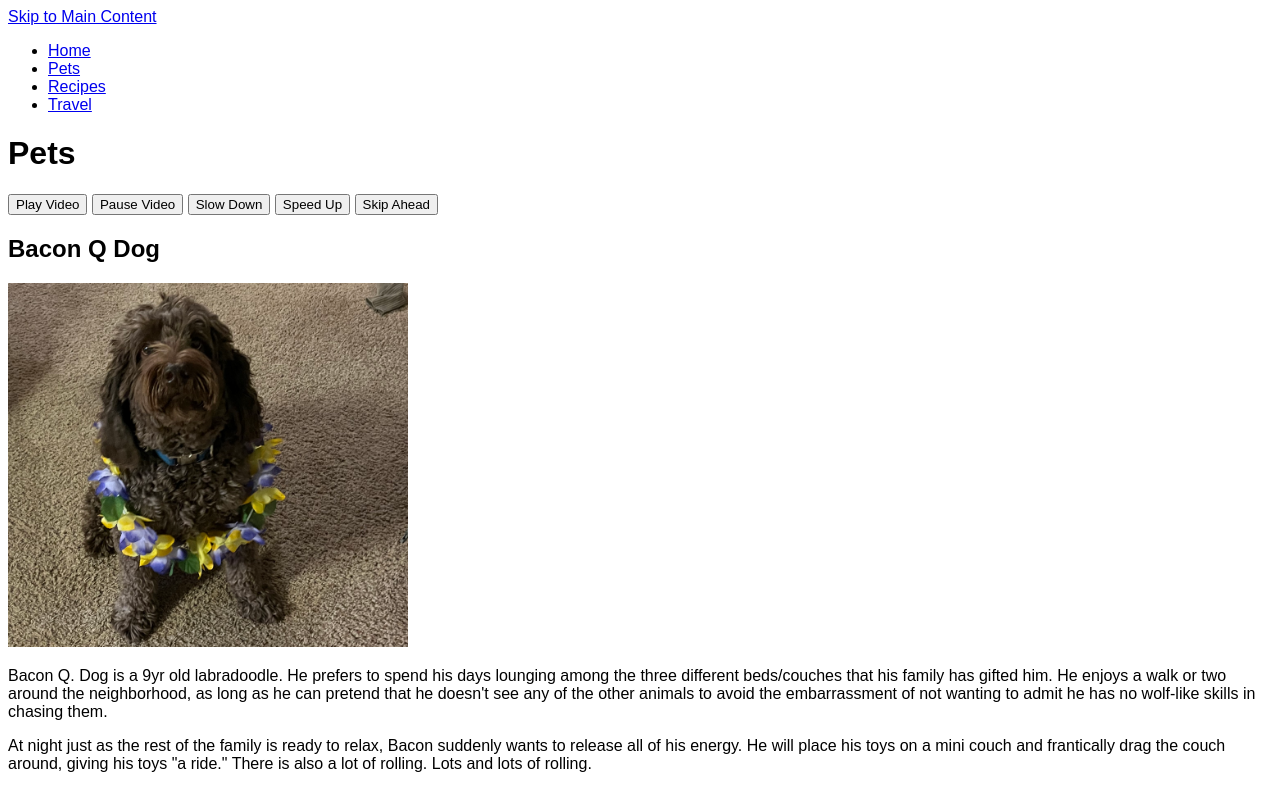
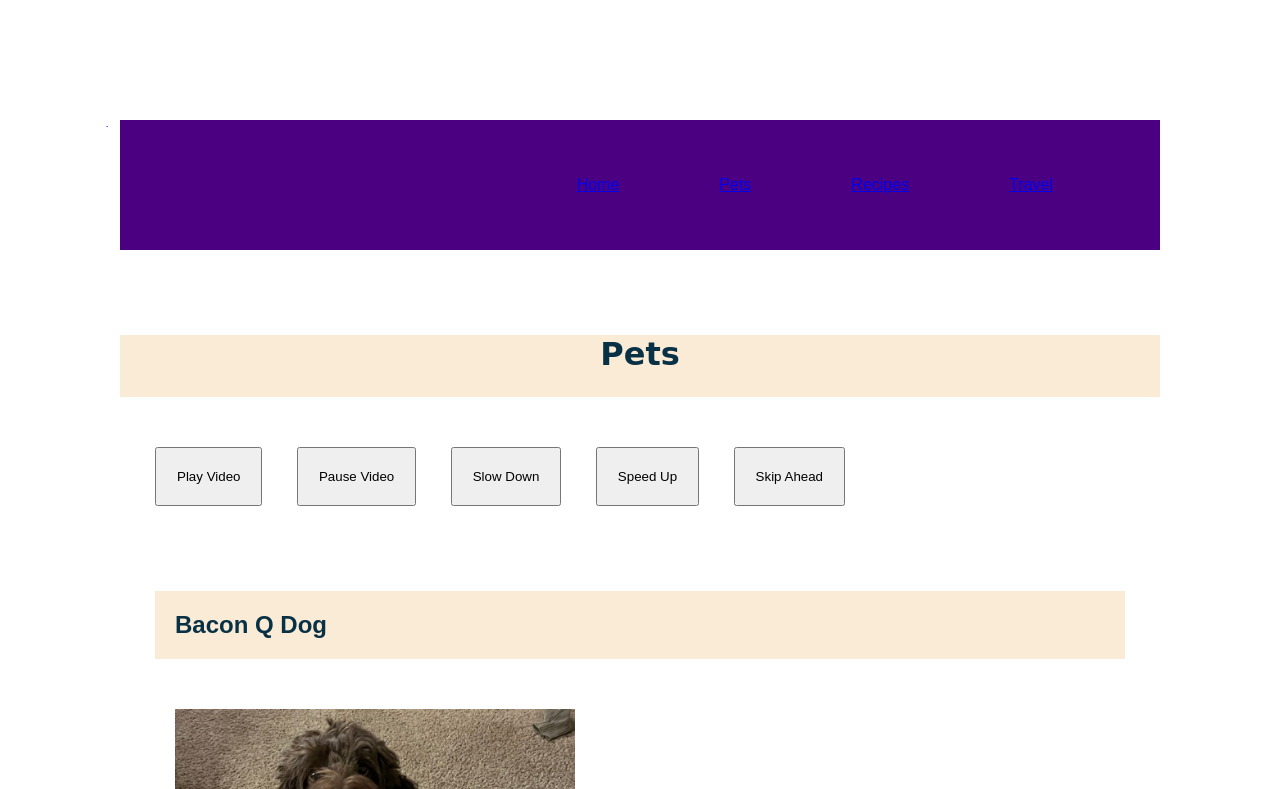
Before and after one commit to Noah22702/ccp_final_wn24, a plain HTML site: page pets.html in a window 1280 px wide. Shown: the top 789 px of the page. Drawn offline with Linux system fonts and the light colour scheme.

Commit message:
Update pets.html

```diff
--- a/pets.html
+++ b/pets.html
@@ -3,7 +3,7 @@
 <head>
     <meta charset="UTF-8">
     <meta name="viewport" content="width=device-width, initial-scale=1.0">
-    <link rel="stylesheet" type = "text/css" href = "css/reset.css">
+    <link rel="stylesheet" type = "text/css" href = "css/style.css">
     <link rel="stylesheet" type = "text/css" href = "css/reset.css">
 
 
```
